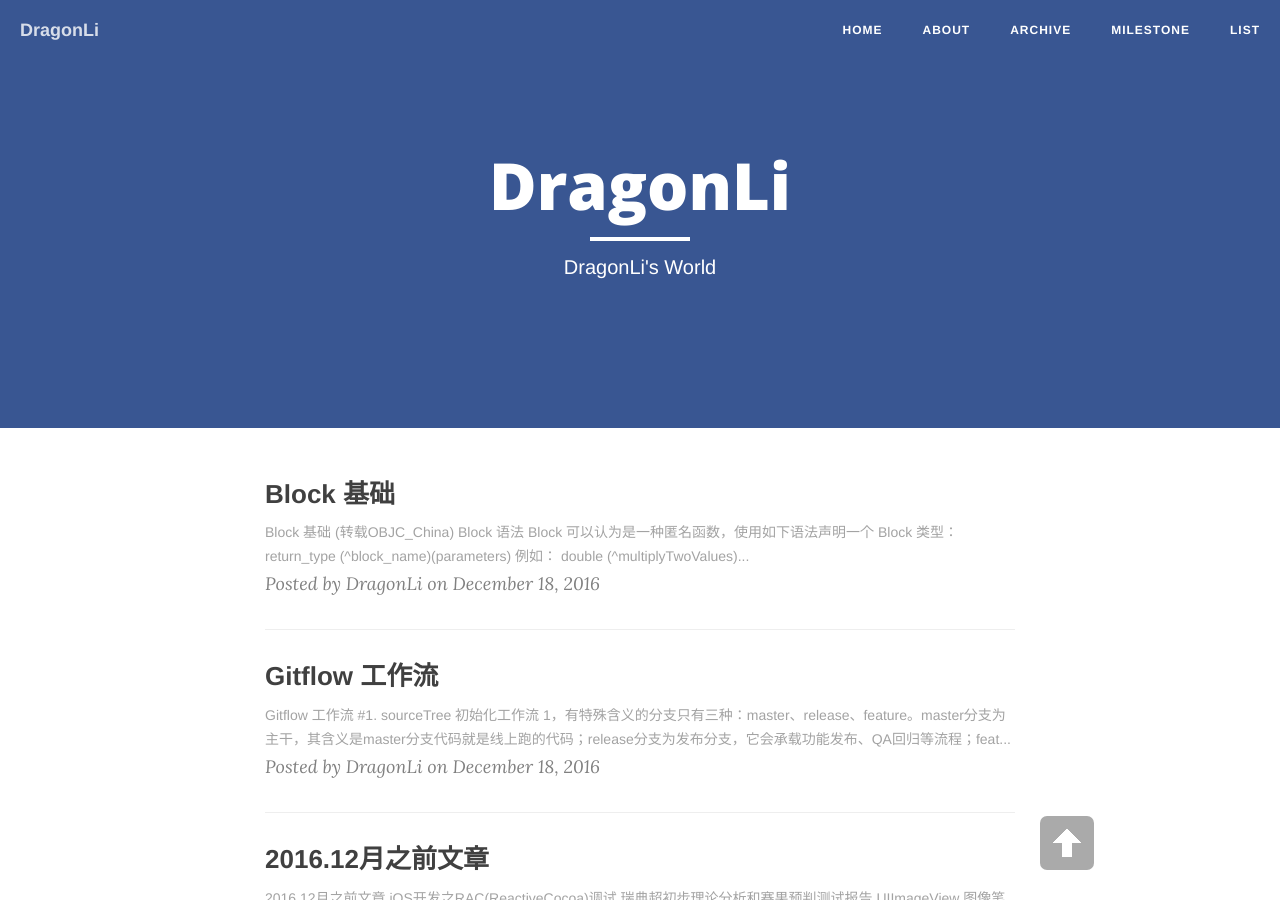
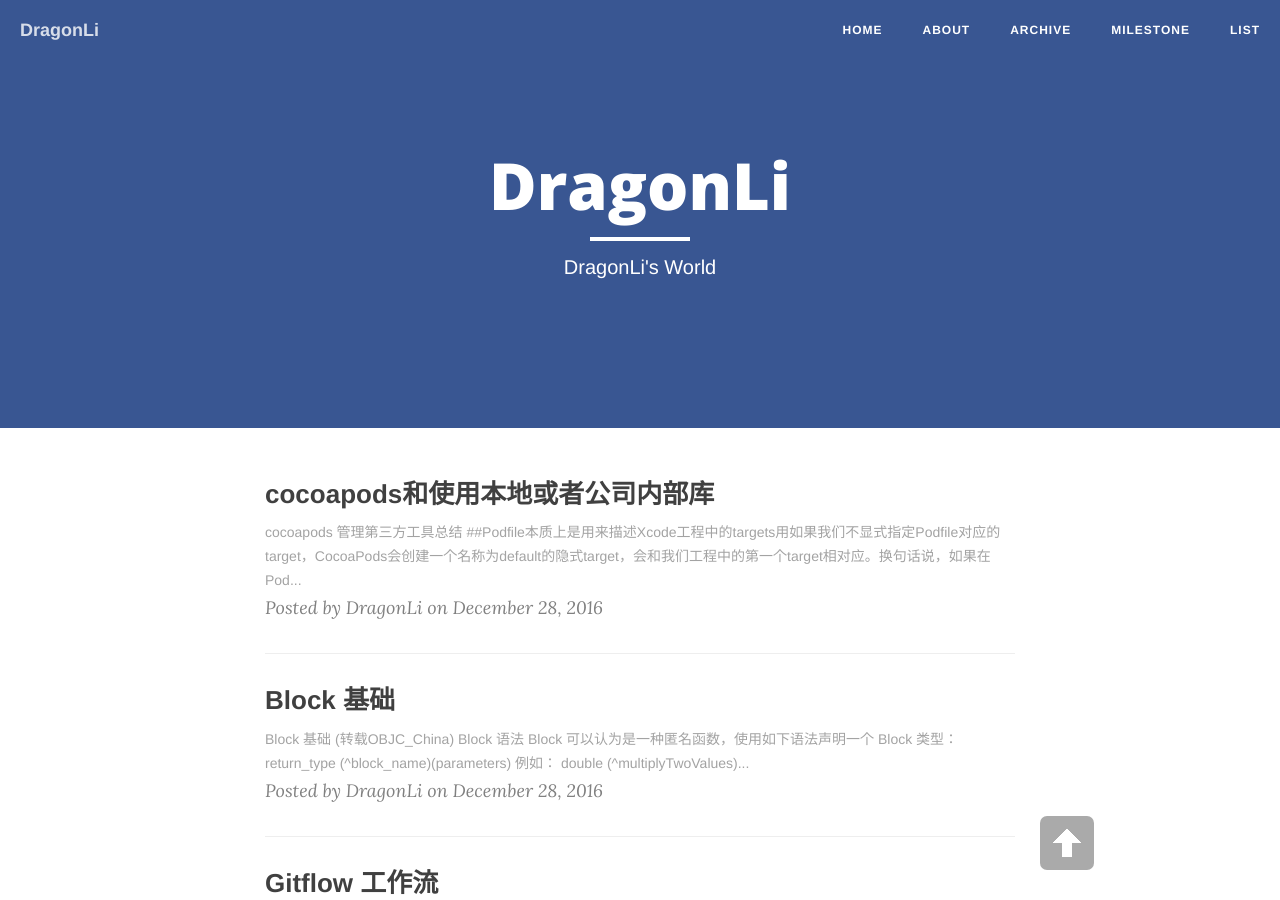
Before and after one commit to DevDragonLi/devdragonli.github.io, a Jekyll site: the page built from index.html, in a window 1280 px wide and 900 px high. Built offline with Jekyll 4.4.1, drawn with Linux system fonts in a browser that asks for light colours; nearby versions of some CDN libraries; the list of posts is cut into pages by our own code; some of the changed lines change nothing that is shown.

Commit message:
cocoapods

```diff
--- a/_posts/2016-12-28-Block.md
+++ b/_posts/2016-12-22-Block.md
@@ -1,7 +1,7 @@
 ---
 layout: post
 title: Block 基础
-date: 2016-12-18
+date: 2016-12-28
 categories: blog
 tags: [Block]
 description: Block 基础
--- /dev/null
+++ b/_posts/2016-12-28-cocoapods.md
@@ -0,0 +1,75 @@
+---
+layout: post
+title: cocoapods和使用本地或者公司内部库
+date: 2016-12-28
+categories: blog
+tags: [cocoapods]
+description: 2016-12-28-cocoapods
+
+---
+# cocoapods 管理第三方工具总结
+
+##Podfile本质上是用来描述Xcode工程中的targets用如果我们不显式指定Podfile对应的target，CocoaPods会创建一个名称为default的隐式target，会和我们工程中的第一个target相对应。换句话说，如果在Podfile中没有指定target，那么只有工程里的第一个target能够使用Podfile中描述的Pods依赖库
+
+## 1. pod update --no-repo-update
+## 1.1 pod update  只要不是写死的,就更新
+Podfile中指定的依赖库版本不是写死的，当对应的依赖库有了更新，无论有没有Podfile.lock文件都会去获取Podfile文件描述的允许获取到的最新依赖库版本
+
+## 2.搜索框架
+   		- 空格 下一页
+		- q 退出
+		- / 搜索
+## 2.1只搜索符合名字的框架   		 pod search AFNetworking --simple
+
+
+## 3.如果有Swift --------> use_frameworks!
+## 3.1 inhibit_all_warnings! 屏蔽库的警告
+# 注意:cocoapod 1.0 版本以上一定要有 target
+target 'DemoProject' do
+pod 'AFNetworking', '~> 3.0.4'  :inhibit_all_warnings =>true
+end
+
+## 4. 使用Podfile管理Pods依赖库版本说明
+pod 'AFNetworking'      //不显式指定依赖库版本，表示每次都获取最新版本
+pod 'AFNetworking', '2.0'     //只使用2.0版本
+pod 'AFNetworking', '> 2.0'     //使用高于2.0的版本
+pod 'AFNetworking', '>= 2.0'     //使用大于或等于2.0的版本
+pod 'AFNetworking', '< 2.0'     //使用小于2.0的版本
+pod 'AFNetworking', '<= 2.0'     //使用小于或等于2.0的版本
+pod 'AFNetworking', '~> 0.1.2'     //使用大于等于0.1.2但小于0.2的版本
+pod 'AFNetworking', '~>0.1'     //使用大于等于0.1但小于1.0的版本
+pod 'AFNetworking', '~>0'     //高于0的版本，写这个限制和什么都不写是一个效果，都表示使用最新版本
+
+# **************使用本地或者公司内部库********
+
+## 1.指定specs的位置,自定义添加自己的podspec。公司内部使用cocoapods 官方source是隐式的需要的，一旦你指定了其他source 你就需要也把官方的指定上
+
+source 'ssh://git@gitlab.LFL.com:9830/iOS/Specs.git'
+source 'https://github.com/CocoaPods/Specs.git'
+
+### 当我们使用pod install或者pod setup时，会自动在~/.cocoapods/repo master 同目录 出现coding***podspec 文件夹.保存对应的pod
+
+## 2.在你的本地pod库添加xxx.podspec文件，（一定要注意是根目录添加）LFLKu 目录下
+
+pod 'LFLKu', :path => '/Users/LFL/LFLKu
+
+对应的podsepc s.homePage 改成你的 本地目录
+
+## 3.From a podspec in the root of a library repository (引用仓库根目录的podspec)
+使用仓库中的master分支:
+pod 'DevDragonLi', :git => 'https://github.com/DevDragonLi.git'
+
+使用仓库的其他分支:
+pod 'DevDragonLi', :git => 'https://github.com/DevDragonLi.git' :branch => 'release'
+
+使用仓库的某个tag:
+pod 'DevDragonLi', :git => 'https://github.com/DevDragonLi.git', :tag => '0.0.1'
+
+或者指定一个提交记录:
+pod 'DevDragonLi', :git => 'https://github.com/DevDragonLi.git', :commit => '5e473f1e0530bb3799f2f0d70554b292570bd8f0'
+
+## 4.From a podspec outside a spec repository, for a library without podspec（在一个不带podsepec的库里引用外部的spec）
+pod 'JSONKit', :podspec => 'https://example.com/JSONKit.podspec'
+
+
+### 4.1  ~/Library/Caches/CocoaPods/ 缓存文件目录
```
